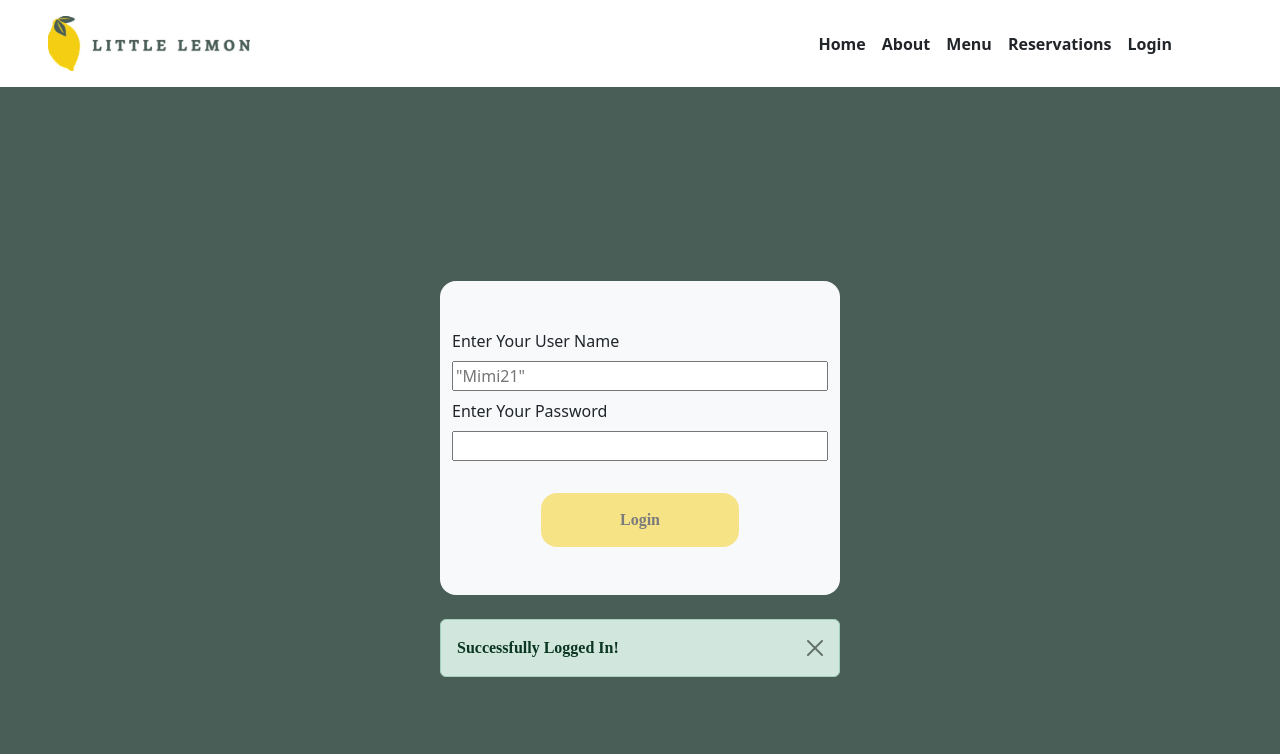
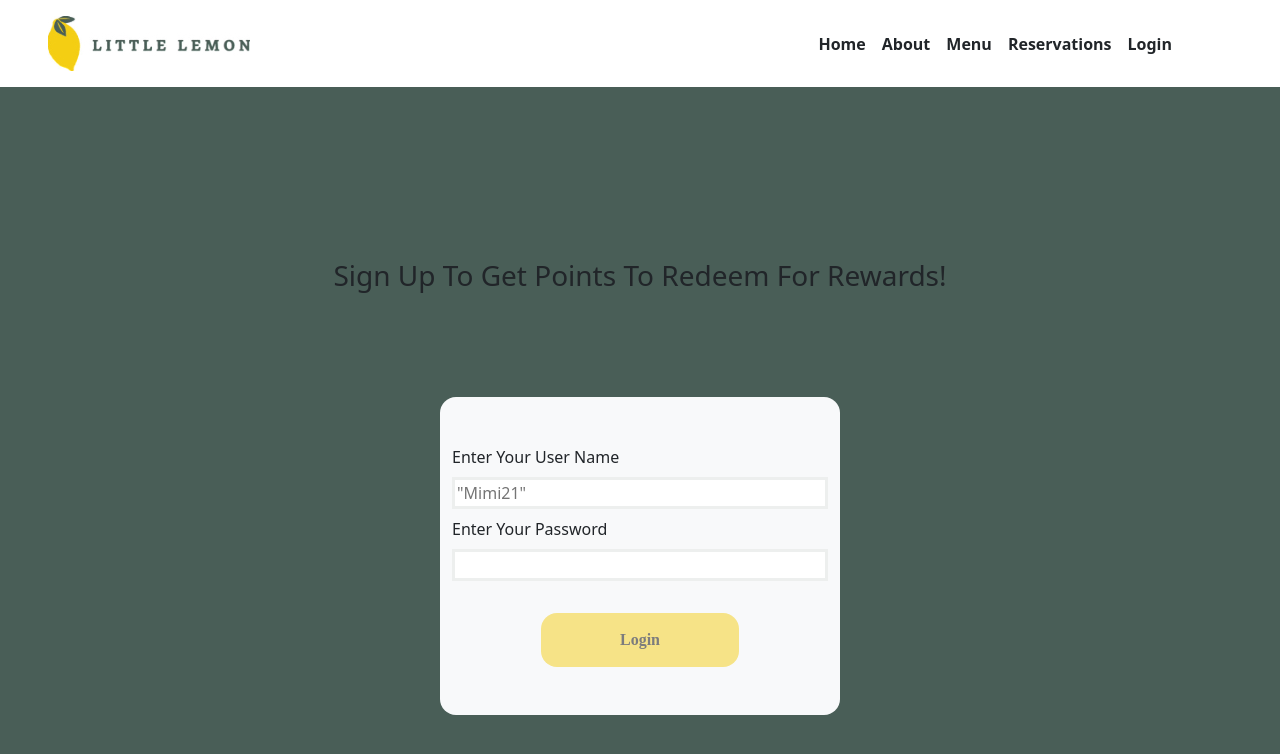
Before and after one commit to kenh21/capstone-project, a React (Create React App) app: page /Login in a window 1280 px wide. Shown: the top 754 px of the page. Built offline with nearby package versions, Linux system fonts and the light colour scheme.

Commit message:
Add new styling to Login and Reservations

```diff
--- a/src/App.css
+++ b/src/App.css
@@ -16,6 +16,18 @@
 
 }
 
+.selected {
+  border: solid #edefee;
+  outline: none;
+}
+
+.selected:hover {
+  box-shadow: 0 2px 8px rgba(0, 0, 0, 0.25);
+  border-color: none;
+  outline: none;
+  transition: 0.5s ease;
+}
+
 .header {
   display: grid;
   justify-content: space-between;
@@ -23,6 +35,18 @@
   grid-template-columns: 2fr 2fr;
   padding: 30px;
   align-items: center;
+}
+.fade-in {
+  opacity: 0;
+  transform: scale(0.95);
+  animation: fadeInZoom 0.8s ease-out forwards;
+}
+
+@keyframes fadeInZoom {
+  to {
+    opacity: 1;
+    transform: scale(1);
+  }
 }
 
  .links {
--- a/src/components/Login.js
+++ b/src/components/Login.js
@@ -5,11 +5,14 @@ import Menu from "./Menu";
 import '../App.css';
 import { useState } from "react";
 function Login () {
+    const goToPage = () => {
+        window.location.href = "/"
+    }
     const [values, setValues] = useState ({
         userName: '',
         password: '',
     })
-    const [showAlert, setShowAlert] = useState(true);
+    const [showAlert, setShowAlert] = useState(false);
 
     const handleChanges = (e) => {
         const { name, value } = e.target;
@@ -20,10 +23,12 @@ function Login () {
         e.preventDefault();
         console.log("Submitting values:", values);
         setShowAlert(true);
+        setTimeout(() => setShowAlert(false), 1500);
+        setTimeout(() => goToPage(), 1500);
     }
 
     return (
-        <Container fluid className="m-0 p-0 vh-100">
+<Container fluid className="m-0 p-0 vh-100">
     <Row className="me-5">
       <Col className="ms-5 py-3">
       <Header />
@@ -34,6 +39,12 @@ function Login () {
       </Col>
     </Row>
 <Container fluid className="md-0 pd-0 vh-100 align-content-center hero">
+    <Row className="mb-5 pb-5">
+        <h3
+        className="d-flex justify-content-center fade-in">
+            Sign Up To Get Points To Redeem For Rewards!
+        </h3>
+    </Row>
     <Row className="justify-content-center">
         <form className="bg-light py-5 forms col-4" onSubmit={handleSubmit}>
             <label
@@ -41,10 +52,11 @@ function Login () {
                 Enter Your User Name
             </label>
             <input
-                className="my-2"
+                className="my-2 selected"
                 type="text"
                 name="userName"
                 id="userName"
+                minlength="3"
                 placeholder='"Mimi21"'
                 required
                 onChange={(e) => {handleChanges(e)}}>
@@ -54,10 +66,12 @@ function Login () {
                 Enter Your Password
             </label>
             <input
-                className="my-2"
+                className="my-2 selected"
                 type="password"
                 name="password"
                 id="password"
+                minlength="8"
+                maxlength="20"
                 required
                 onChange={(e) => {handleChanges(e)}}>
             </input>
@@ -66,7 +80,8 @@ function Login () {
                 className="mt-4 submitBtn"
                 type="submit"
                 value="Login"
-                aria-label="on click">
+                aria-label="on click"
+                required>
                 </input>
 
         </form>
--- a/src/components/Reservations.js
+++ b/src/components/Reservations.js
@@ -76,16 +76,16 @@ function Reservations () {
       <Row className="justify-content-center">
   <form data-testid="reservation-form" className="bg-light py-5 forms col-4" onSubmit={handleSubmit}>
     <label htmlFor="date">Choose Date</label>
-    <input className="my-2" name="date" type="date" id="date" onChange={(e) => handleChanges(e)} required></input>
+    <input className="my-2 selected" name="date" type="date" id="date" onChange={(e) => handleChanges(e)} required></input>
     <label htmlFor="time">Choose Time</label>
-    <select className="my-2 py-1 select" value={values.time} id="time" name="time" type="time" onChange={(e) => handleChanges(e)} required>
+    <select className="my-2 py-1 select selected" value={values.time} id="time" name="time" type="time" onChange={(e) => handleChanges(e)} required>
       <option value="" disabled hidden>Select a Time</option>
     {availableTimes.map( (item) => <option key={item.id} disabled={item.isDisabled}>{item.time}</option>)}
     </select>
     <label htmlFor="guests">Number of Guests</label>
-    <input className="my-2" name="guests" type="number" placeholder="1" min={1} max={10} id="guests" onChange={(e) => handleChanges(e)} required></input>
+    <input className="my-2 selected" name="guests" type="number" placeholder="1" min={1} max={10} id="guests" onChange={(e) => handleChanges(e)} required></input>
     <label htmlFor="occasion">Occasion</label>
-    <select className="my-2 py-1" value={values.occasion} id="occasion" name="occasion" onChange={(e) => handleChanges(e)} required>
+    <select className="my-2 py-1 selected" value={values.occasion} id="occasion" name="occasion" onChange={(e) => handleChanges(e)} required>
       <option value="" disabled hidden>Select Occasion</option>
       <option>Birthday</option>
       <option>Anniversary</option>
```
